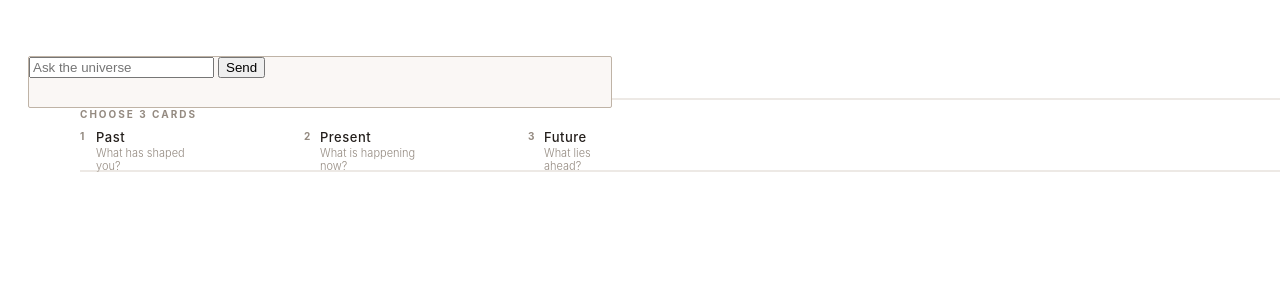
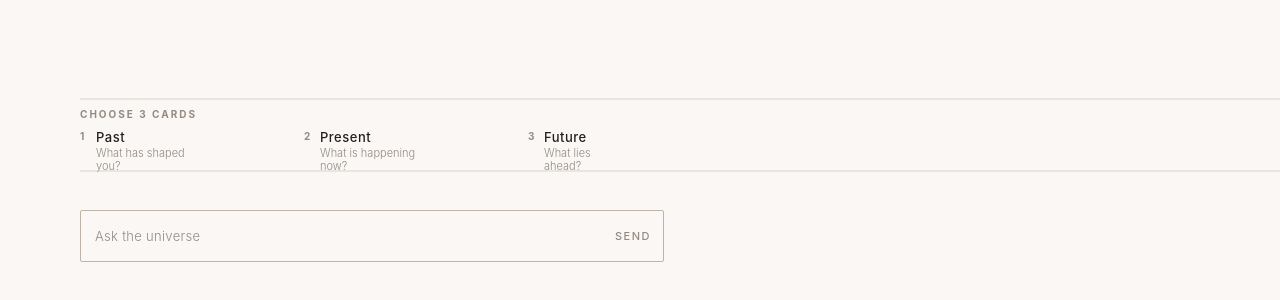
Before and after one commit to mngocwork12-ai/tarrot, a plain HTML site: page index.html in a window 1280 px wide. Shown: the top 300 px of the page. Drawn offline with Linux system fonts and the light colour scheme.

Commit message:
Update styles.css

```diff
--- a/styles.css
+++ b/styles.css
@@ -222,20 +222,65 @@ color: #948A80;
 
 
 /* Question Panel */
-.questionpanel{
+body {
+    margin: 0;
+    padding: 0;
+    background-color: #FAF7F5;
+    font-family: 'Inter', sans-serif;
+}
 
+/* Question Panel */
+.questionpanel {
     box-sizing: border-box;
+    display: flex;
+    align-items: center;
+    gap: 8px;
 
     position: absolute;
     width: 584px;
     height: 52px;
-left: 28px;
-top: 56px;
+    left: 80px;       /* align with your other elements */
+    top: 210px;       /* below the decoline2 at top:170px */
 
     background: #FAF7F5;
     border: 0.5px solid #BFB3A6;
     border-radius: 2px;
-/* Ask Label */
+    padding: 0 12px;
+}
+
+.questionpanel input[type="text"] {
+    flex: 1;
+    border: none;
+    background: transparent;
+    outline: none;
+
+    font-family: 'Inter', sans-serif;
+    font-weight: 300;
+    font-size: 13px;
+    color: #241F1C;
+}
+
+.questionpanel input[type="text"]::placeholder {
+    color: #948A80;
+    letter-spacing: 0.3px;
+}
+
+.questionpanel button[type="submit"] {
+    border: none;
+    background: transparent;
+    cursor: pointer;
+
+    font-family: 'Inter', sans-serif;
+    font-weight: 500;
+    font-size: 11px;
+    letter-spacing: 1.5px;
+    color: #948A80;
+    text-transform: uppercase;
+    padding: 6px 0;
+}
+
+.questionpanel button[type="submit"]:hover {
+    color: #241F1C;
 }
 
 
```
Lines whose indentation alone changed are shown as unchanged.
